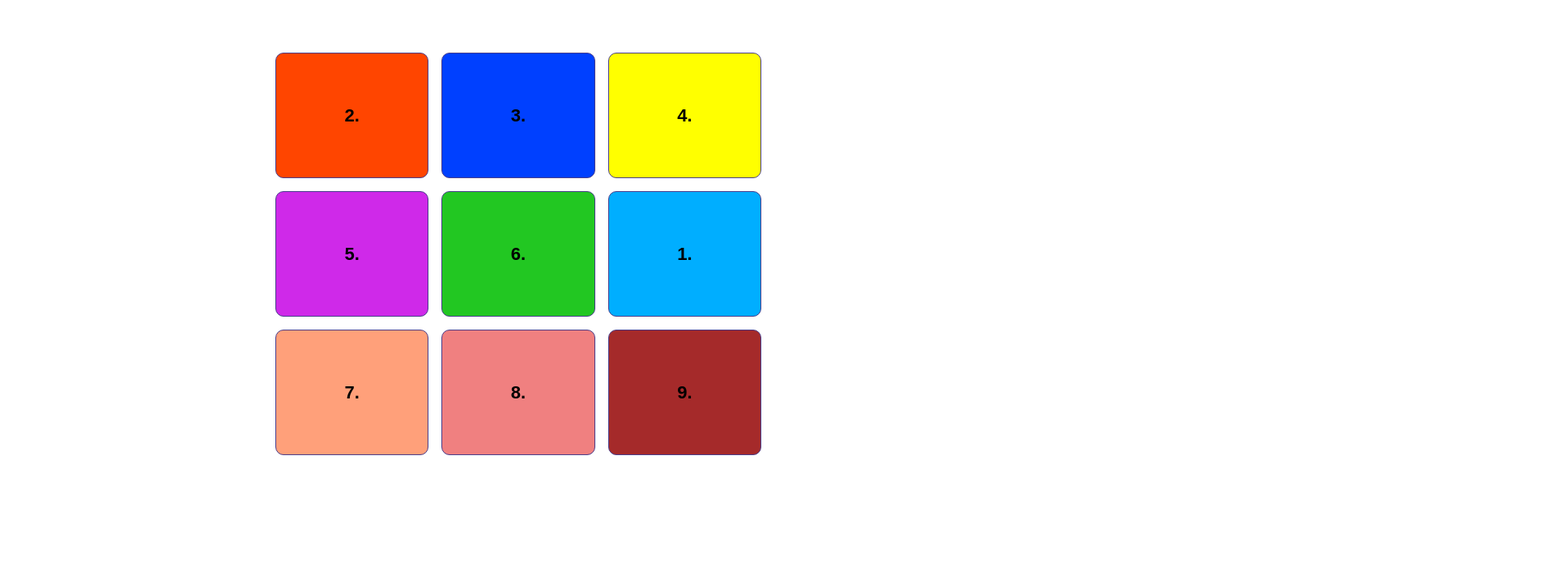
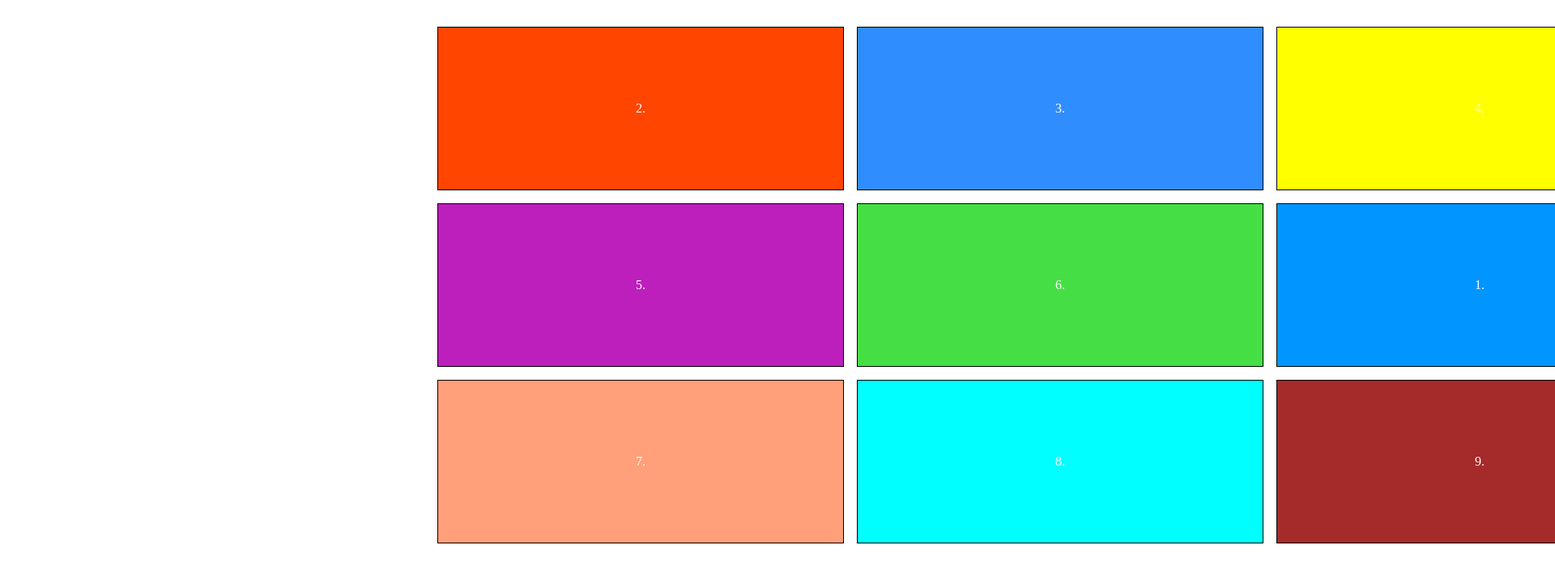
Before and after one commit to suchitrasahu996-creator/Designing-Layouts-Box-Model-Flexbox-assignment, a plain HTML site: page Designing Layouts II Grids/Q1SimpleGrid.html in a window 1280 px wide. Shown: the top 710 px of the page at 81% size, 1920 px wide, since content can reach past the window. Drawn offline with Linux system fonts and the light colour scheme.

Commit message:
changing with   correct codes

```diff
--- a/Designing Layouts II Grids/Q1SimpleGrid.html
+++ b/Designing Layouts II Grids/Q1SimpleGrid.html
@@ -3,132 +3,73 @@
 <head>
     <meta charset="UTF-8">
     <meta name="viewport" content="width=device-width, initial-scale=1.0">
-    <title>Simple Grid Layout</title>
+    <title>Document</title>
     <style>
-        body{
-            font-family: Arial, sans-serif;
-            background: white;
+        #father{
+            display: grid;
+            grid-template-columns: repeat(3,1fr);
+            justify-content: space-between;
+            gap: 16px;
+            width:200px;
+            height: 200px;
+            margin: auto;
+             padding: 25px;
+
+
+        }
+
+        #father>div{
+            width: 500px;
+            height: 200px;
+            border: 1px solid black;
+            background-color: aqua;
+            text-align: center;
             display: flex;
             justify-content: center;
-            margin-top: 40px;
+            align-items: center;
+            color: white;
+
         }
-        .gridcontainer{
-            width: 600px;
-            display: grid;
-            grid-template-columns: repeat(3,1fr);
-            grid-template-rows: repeat(3,155px);
-            gap: 16px;
-            padding: 25px;
-            background:white;
+        #father>div:nth-child(1){
+            background-color:orangered;
         }
-        .box2{
-            background-color: #ff4500;
-            border: 1px solid darkslateblue;
-            border-radius: 10px;
-            display: flex;
-            align-items: center;
-            justify-content: center;
-            font-size: 22px;
-            font-weight: bold;
-        }
-        .box3{
-            background-color:rgb(0, 64, 255);
-            border: 1px solid darkslateblue;
-            border-radius: 10px;
-            display: flex;
-            align-items: center;
-            justify-content: center;
-            font-size: 22px;
-            font-weight: bold;
-        }
-        .box4{
+         #father>div:nth-child(2){
+            background-color:rgb(48, 141, 254);
+         }
+          #father>div:nth-child(3){
             background-color:yellow;
-            border: 1px solid darkslateblue;
-            border-radius: 10px;
-            display: flex;
-            align-items: center;
-            justify-content: center;
-            font-size: 22px;
-            font-weight: bold;
-        }
-        .box5{
-            background-color: rgb(207, 41, 233);
-            border: 1px solid darkslateblue;
-            border-radius: 10px;
-            display: flex;
-            align-items: center;
-            justify-content: center;
-            font-size: 22px;
-            font-weight: bold;
-        }
-        .box6{
-            background-color:rgb(34, 199, 34);
-            border: 1px solid darkslateblue;
-            border-radius: 10px;
-            display: flex;
-            align-items: center;
-            justify-content: center;
-            font-size: 22px;
-            font-weight: bold;
-        }
-        .box1{
-            background-color: rgb(0, 174, 255);
-            border: 1px solid darkslateblue;
-            border-radius: 10px;
-            display: flex;
-            align-items: center;
-            justify-content: center;
-            font-size: 22px;
-            font-weight: bold;
-        }
-        .box7{
-            background-color: lightsalmon;
-            border: 1px solid darkslateblue;
-            border-radius: 10px;
-            display: flex;
-            align-items: center;
-            justify-content: center;
-            font-size: 22px;
-            font-weight: bold;
-        }
-        .box8{
-            background-color:lightcoral;
-            border: 1px solid darkslateblue;
-            border-radius: 10px;
-            display: flex;
-            align-items: center;
-            justify-content: center;
-            font-size: 22px;
-            font-weight: bold;
-        }
-        .box9{
+         }
+          #father>div:nth-child(4){
+            background-color:rgb(188, 31, 188);
+         }
+          #father>div:nth-child(5){
+            background-color:rgb(69, 223, 69);
+         }
+          #father>div:nth-child(6){
+            background-color:rgb(0, 149, 255);
+         }
+         #father>div:nth-child(7){
+            background-color:lightsalmon;
+         }
+         #father>div:nth-child(9){
             background-color:brown;
-            border: 1px solid darkslateblue;
-            border-radius: 10px;
-            display: flex;
-            align-items: center;
-            justify-content: center;
-            font-size: 22px;
-            font-weight: bold;
-        }
-
-
-
-
+         }
     </style>
 </head>
 <body>
-    <div class="gridcontainer">
-        <div class="box2">2.</div>
-         <div class="box3">3.</div>
-          <div class="box4">4.</div>
-           <div class="box5">5.</div>
-            <div class="box6">6.</div>
-             <div class="box1">1.</div>
-             <div class="box7">7.</div>
-             <div class="box8">8.</div>
-             <div class="box9">9.</div>
+    <div id="father">
+
+            <div> 2. </div>
+        <div> 3. </div>
+        <div> 4. </div>
+        <div> 5. </div>
+        <div> 6. </div>
+        <div> 1. </div>
+         <div> 7. </div>
+          <div> 8. </div>
+           <div> 9.</div>
 
     </div>
+
 </body>
 </html>
```
